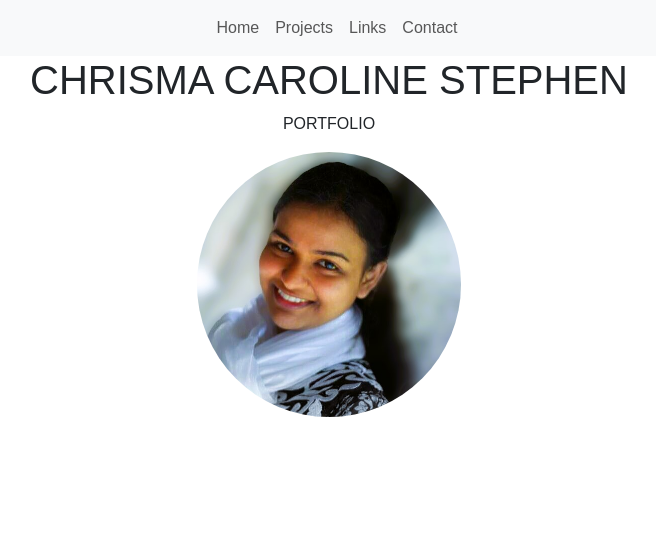
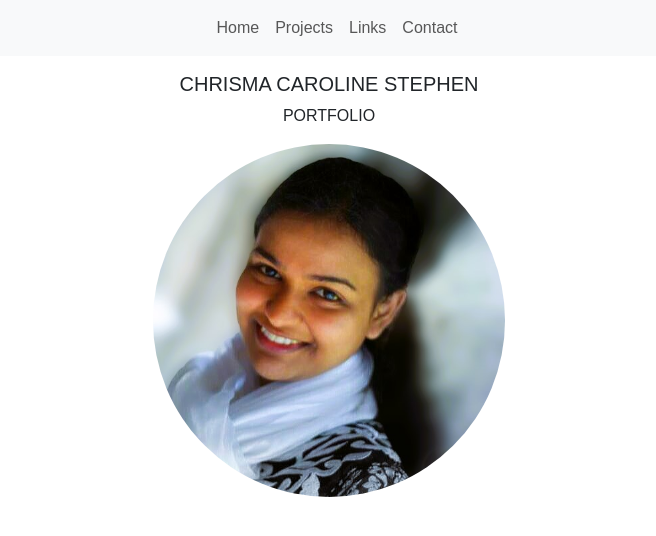
Before and after one commit to chrisma89/Chrisma-Caroline-Stephen, a React (Vite) app in the folder React/: page / in a window 1280 px wide. Shown: the top 536 px of the page, without its empty margins (311-967 px from the left). Built offline with nearby package versions, Linux system fonts and the light colour scheme.

Commit message:
homecard styling changed into single card

```diff
--- a/React/src/Pages/HomeCard/index.jsx
+++ b/React/src/Pages/HomeCard/index.jsx
@@ -6,18 +6,30 @@ import "./style.css";
 
 function HomeCard() {
   return (
-    <Container>
-      <h1 className="text-center">CHRISMA CAROLINE STEPHEN</h1>
-      <p className="text-center">PORTFOLIO</p>
+    // <Container className="container homecard">
+    //   <h1 className="text-center">CHRISMA CAROLINE STEPHEN</h1>
+    //   <p className="text-center">PORTFOLIO</p>
 
-      <Card style={{ width: "18rem" }} className="container-fluid d-flex">
-        <Card.Img
-          className="mx-auto rounded-circle"
-          variant="top"
-          src="src\images\pic.jpeg"
-        />
-      </Card>
-    </Container>
+    //   <Card >
+    //     <Card.Img className="mx-auto rounded-circle image"
+    //       variant="top"
+    //       src="src\images\pic.jpeg"
+    //     />
+    //   </Card>
+    // </Container>
+    <div className="container-fluid">
+    <Card className="mx-auto justify-content-center"style={{ width: '24rem' }}>
+
+      <Card.Body>
+        <Card.Title className="text-center">CHRISMA CAROLINE STEPHEN</Card.Title>
+        <Card.Text className="text-center">
+          PORTFOLIO
+        </Card.Text>
+        <Card.Img className="rounded-circle" variant="top" src="src\images\pic.jpeg" />
+
+      </Card.Body>
+    </Card>
+    </div>
   );
 }
 
--- a/React/src/Pages/HomeCard/style.css
+++ b/React/src/Pages/HomeCard/style.css
@@ -2,3 +2,12 @@
   padding: 50;
   border: transparent !important;
 }
+.homecard{
+  background-color: black;
+  height: auto;
+  width: auto;
+}
+.image {
+ width : 100px;
+ height: 100px;
+}
--- a/React/src/main.css
+++ b/React/src/main.css
@@ -6,5 +6,6 @@
 html, body, #root {
   padding: 0;
   margin: 0;
-  height: 100%;
+  /* height: vh; */
+  /* width: vw; */
 }
```
